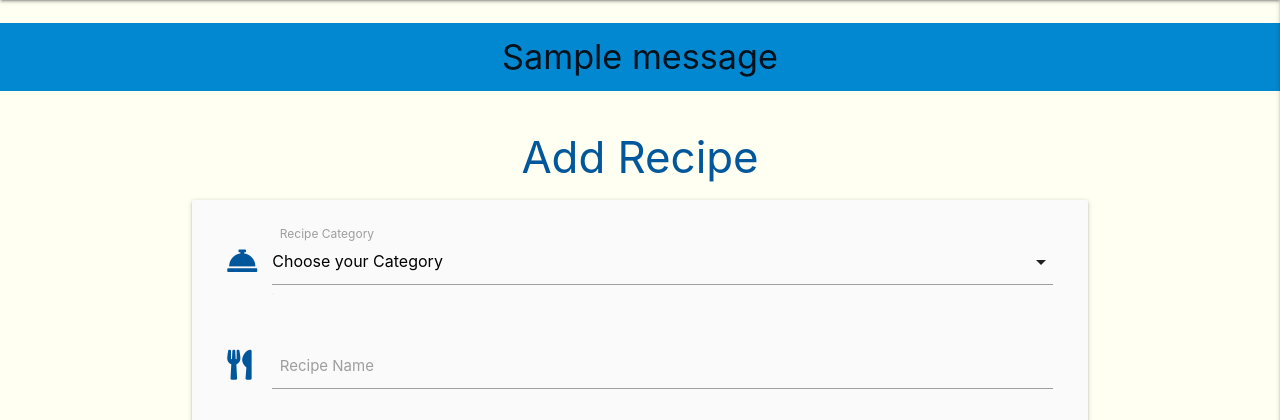
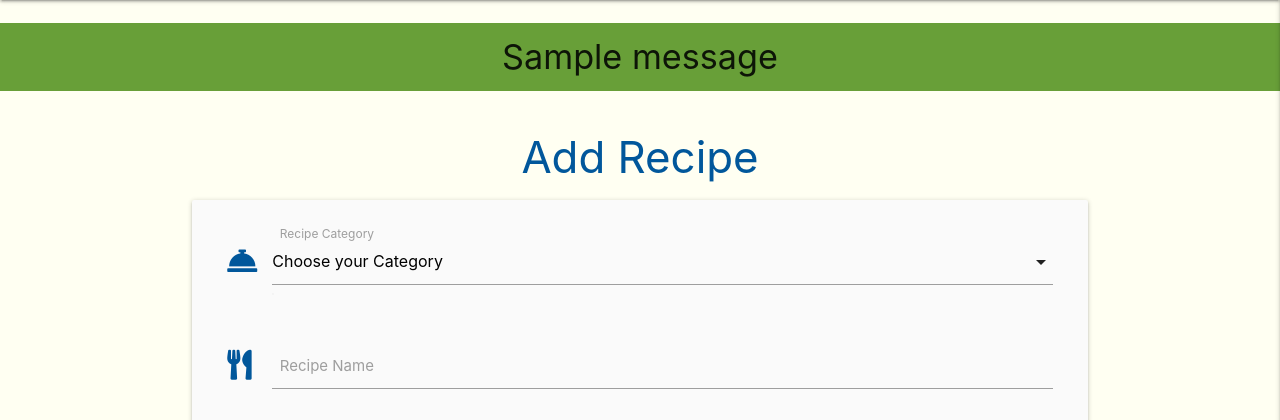
Before and after one commit to Bhargavi84/The-Cook-Book, a Flask app: page /add_recipe in a window 1280 px wide. Shown: the part 64-484 px from the top of the page. Run offline with Flask 2, Linux system fonts and the light colour scheme; one stand-in notice (Sample message) is shown; a database or web service that is not in the repository returns one stand-in record (values such as "Sample title"); some libraries are stand-ins or nearby versions.

```diff
--- a/templates/add_recipe.html
+++ b/templates/add_recipe.html
@@ -83,6 +83,7 @@
                     <label for="serves">Serves</label>
                 </div>
             </div>
+        </div>
 
         <!--Submit Button-->
 
--- a/templates/base.html
+++ b/templates/base.html
@@ -56,7 +56,7 @@
             {% if messages %}
                 {% for message in messages %}
                     <div class="row flashes">
-                        <h4 class="light-blue darken-2 center-align">{{ message }}</h4>
+                        <h4 class="light-green darken-2 center-align">{{ message }}</h4>
                      </div>
                 {% endfor %}
             {% endif %}
--- a/templates/recipes.html
+++ b/templates/recipes.html
@@ -59,10 +59,6 @@
                 <div class="row">
                     <div class="col s12 center-align">
                         <p><em>Created by: {{recipe.created_by }}</em></p>
-                        <!--{% if session.user|lower == recipe.created_by|lower %}
-                            <a href="{{ url_for('edit_recipe', recipe_id=recipe._id) }}" class="btn-small green accent-4">Edit</a>
-                            <a href="{{ url_for('delete_recipe', recipe_id=recipe._id) }}" class="btn-small red accent-4">Delete</a>
-                        {% endif %}-->
                     </div>
                 </div>
             </div>
```
Lines whose indentation alone changed are shown as unchanged.
